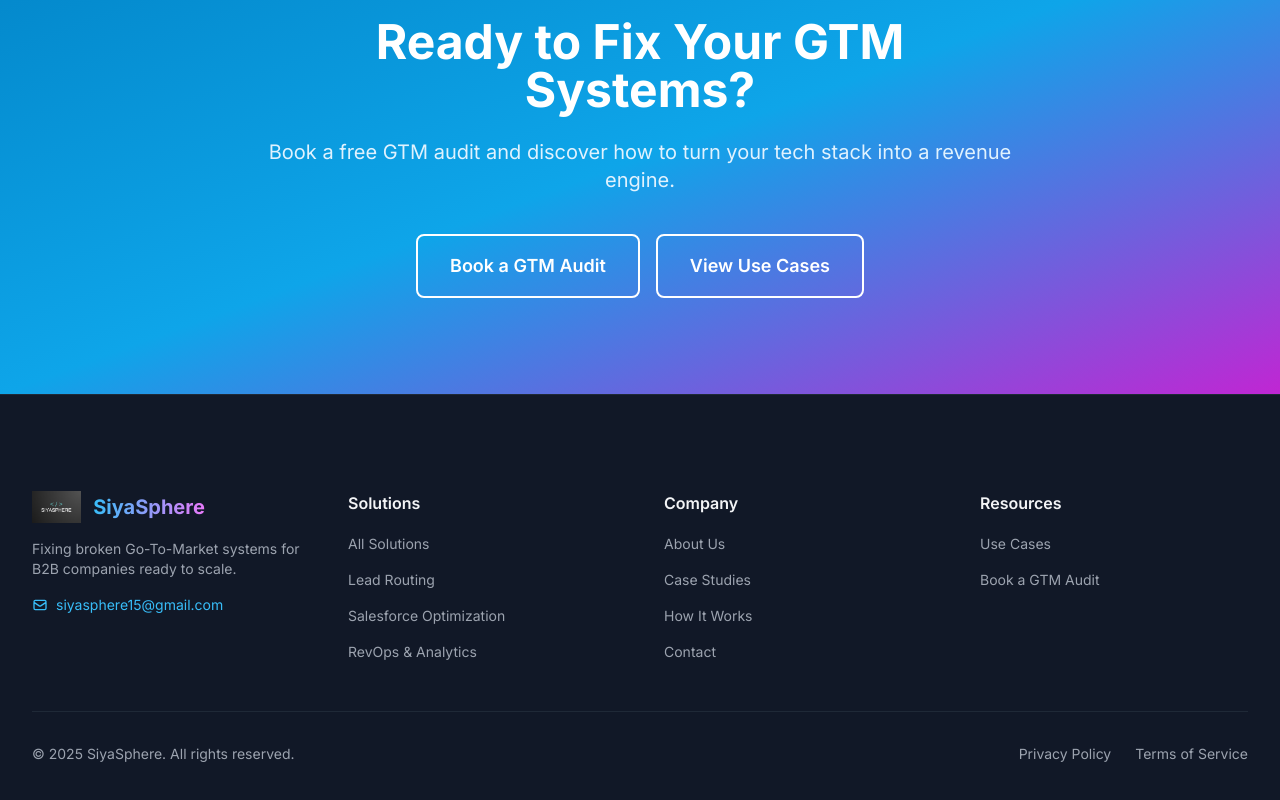
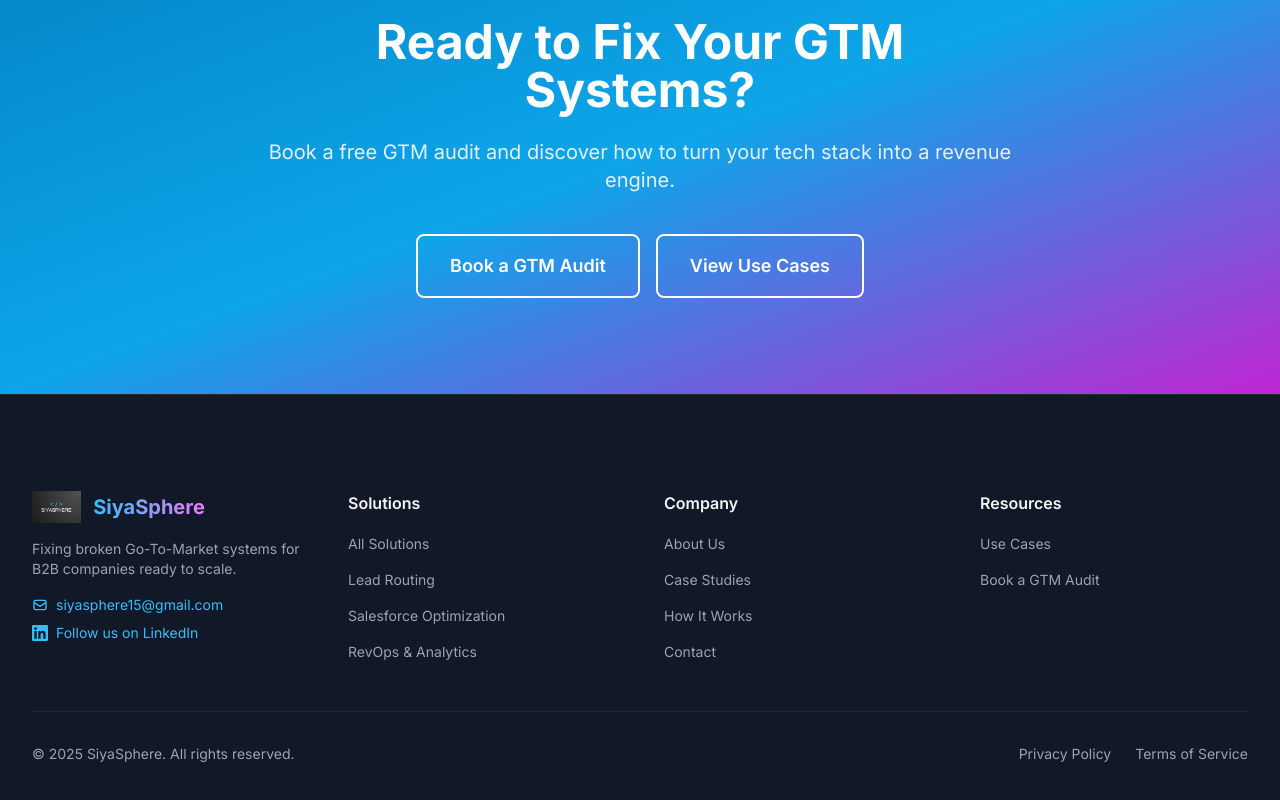
Before and after one commit to ambujshukla43/siyasphere-website, a Next.js app: page / in a window 1280 px wide. Shown: the part 3511-4311 px from the top of the page. Built offline with nearby package versions, Linux system fonts and the light colour scheme.

Commit message:
Add LinkedIn follow button to footer

```diff
--- a/components/layout/Footer.tsx
+++ b/components/layout/Footer.tsx
@@ -62,6 +62,22 @@ export default function Footer() {
                 </svg>
                 <span>siyasphere15@gmail.com</span>
               </a>
+              <a
+                href="https://www.linkedin.com/company/siyasphere/"
+                target="_blank"
+                rel="noopener noreferrer"
+                className="text-primary-400 hover:text-primary-300 text-sm flex items-center space-x-2 transition-colors"
+              >
+                <svg
+                  className="w-4 h-4"
+                  fill="currentColor"
+                  viewBox="0 0 24 24"
+                  aria-hidden="true"
+                >
+                  <path d="M20.447 20.452h-3.554v-5.569c0-1.328-.027-3.037-1.852-3.037-1.853 0-2.136 1.445-2.136 2.939v5.667H9.351V9h3.414v1.561h.046c.477-.9 1.637-1.85 3.37-1.85 3.601 0 4.267 2.37 4.267 5.455v6.286zM5.337 7.433c-1.144 0-2.063-.926-2.063-2.065 0-1.138.92-2.063 2.063-2.063 1.14 0 2.064.925 2.064 2.063 0 1.139-.925 2.065-2.064 2.065zm1.782 13.019H3.555V9h3.564v11.452zM22.225 0H1.771C.792 0 0 .774 0 1.729v20.542C0 23.227.792 24 1.771 24h20.451C23.2 24 24 23.227 24 22.271V1.729C24 .774 23.2 0 22.222 0h.003z" />
+                </svg>
+                <span>Follow us on LinkedIn</span>
+              </a>
             </div>
           </div>
 
```
